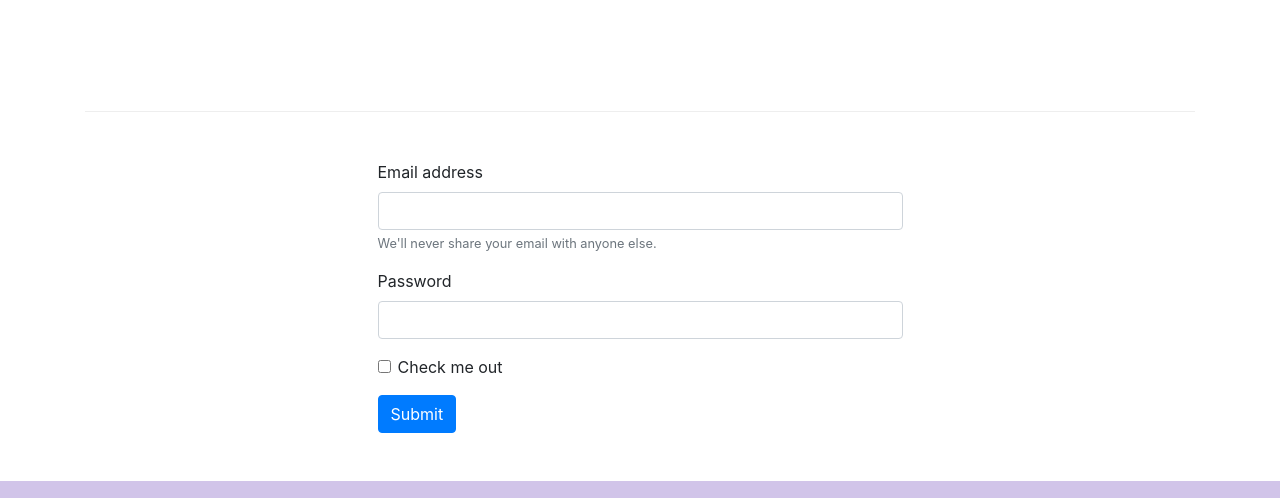
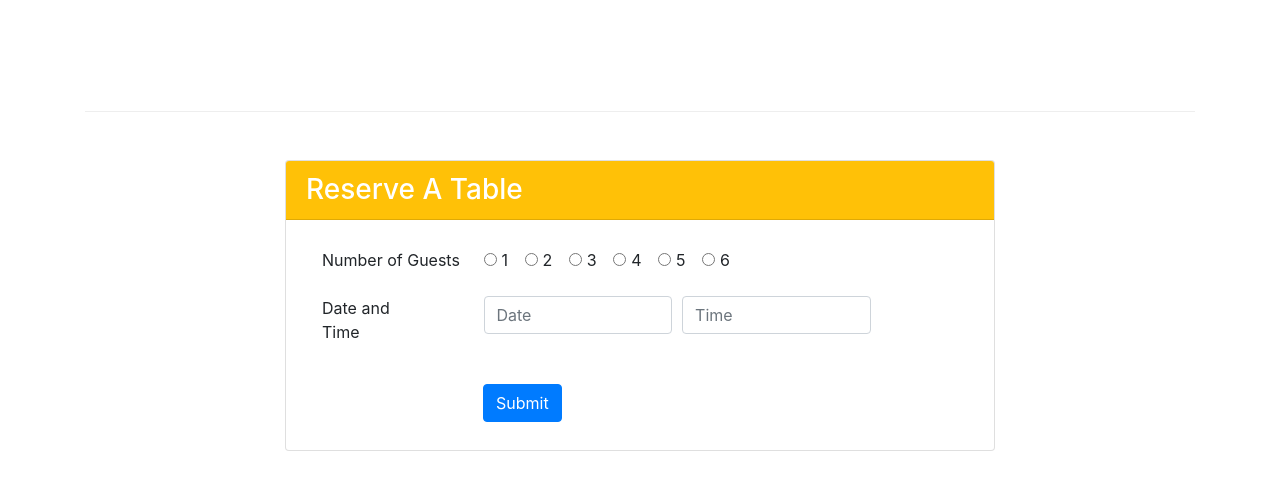
Before and after one commit to above-the-line/bootstrap-assignment1, a website: page index.html in a window 1280 px wide. Shown: the part 1678-2176 px from the top of the page. Drawn offline with nearby package versions, Linux system fonts and the light colour scheme.

Commit message:
added form

```diff
--- a/index.html
+++ b/index.html
@@ -128,23 +128,68 @@
             </div>
         </div>
         <div class="d-flex justify-content-center mb-5 mt-5">
-            <div class="col col-sm-6">
-                <form>
-                    <div class="form-group">
-                        <label for="exampleInputEmail1">Email address</label>
-                        <input type="email" class="form-control" id="exampleInputEmail1" aria-describedby="emailHelp">
-                        <small id="emailHelp" class="form-text text-muted">We'll never share your email with anyone else.</small>
+            <div class="col col-md-10 col-lg-8">
+                <div class="card">
+                    <h3 class="card-header text-white bg-warning">Reserve A Table</h3>
+                    <div class="card-body">
+                        <form class="p-2 ml-2">
+                            <div class="form-group row">
+                                <div class="col-xs-6 col-sm-4 col-md-3">
+                                <label for="numberOfGuests">Number of Guests</label>
+                                </div>
+                                <div class="col pl-md-2">
+                                    <div class="form-check form-check-inline">
+                                        <input class="form-check-input" type="radio" name="numberOfGuests" id="inlineRadio1" value="option1">
+                                        <label class="form-check-label" for="numberOfGuests1">1</label>
+                                    </div>
+                                    <div class="form-check form-check-inline">
+                                        <input class="form-check-input" type="radio" name="numberOfGuests" id="inlineRadio2" value="option2">
+                                        <label class="form-check-label" for="numberOfGuests2">2</label>
+                                    </div>
+                                    <div class="form-check form-check-inline">
+                                        <input class="form-check-input" type="radio" name="numberOfGuests" id="inlineRadio3" value="option3">
+                                        <label class="form-check-label" for="numberOfGuests3">3</label>
+                                    </div>
+                                    <div class="form-check form-check-inline">
+                                        <input class="form-check-input" type="radio" name="numberOfGuests" id="inlineRadio4" value="option4">
+                                        <label class="form-check-label" for="numberOfGuests4">4</label>
+                                    </div>
+                                    <div class="form-check form-check-inline">
+                                        <input class="form-check-input" type="radio" name="numberOfGuests" id="inlineRadio5" value="option5">
+                                        <label class="form-check-label" for="numberOfGuests5">5</label>
+                                    </div>
+                                    <div class="form-check form-check-inline">
+                                        <input class="form-check-input" type="radio" name="numberOfGuests" id="inlineRadio6" value="option6">
+                                        <label class="form-check-label" for="numberOfGuests6">6</label>
+                                    </div>
+                                </div>
+                            </div>
+                            <div class="form-group row">
+                                <div class="col-xs-6 col-sm-4 col-md-3 pr-md-5">
+                                    <label for="numberOfGuests">Date and Time</label>
+                                </div>
+                                <div class="col pl-md-2">
+                                    <div class="col col-lg-10 pl-0 ml-0">
+                                        <div class="form-row">
+
+                                                <div class="col-12 col-md">
+                                                    <input type="form-control" class="form-control" name="dateAndTime" id="dateField" placeholder="Date">
+                                                </div>
+                                                <div class="col-12 col-md">
+                                                    <input type="form-control" class="form-control" name="dateAndTime" id="timeField" placeholder="Time">
+                                                </div>
+
+                                        </div>
+                                    </div>
+                                </div>
+                            </div>
+                            <div class="pt-md-3 pl-md-0 offset-md-3">
+                                <button type="submit" class="btn btn-primary">Submit</button>
+                            </div>
+
+                        </form>
                     </div>
-                    <div class="form-group">
-                        <label for="exampleInputPassword1">Password</label>
-                        <input type="password" class="form-control" id="exampleInputPassword1">
-                    </div>
-                    <div class="form-group form-check">
-                        <input type="checkbox" class="form-check-input" id="exampleCheck1">
-                        <label class="form-check-label" for="exampleCheck1">Check me out</label>
-                    </div>
-                    <button type="submit" class="btn btn-primary">Submit</button>
-                </form>
+                </div>
             </div>
         </div>
     </div>
```
